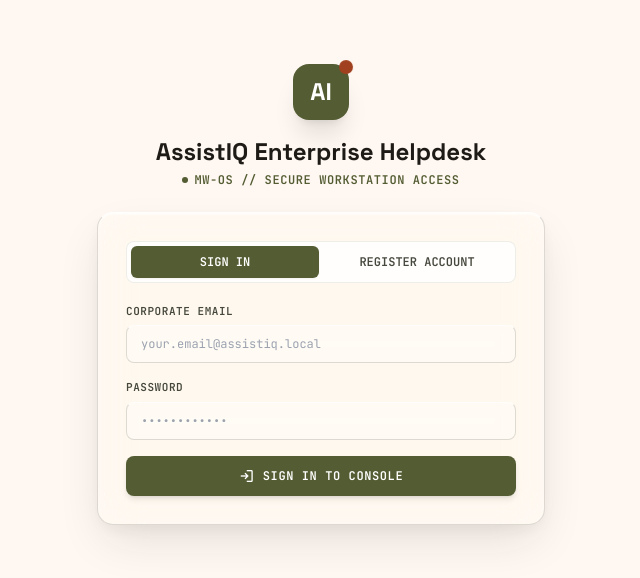
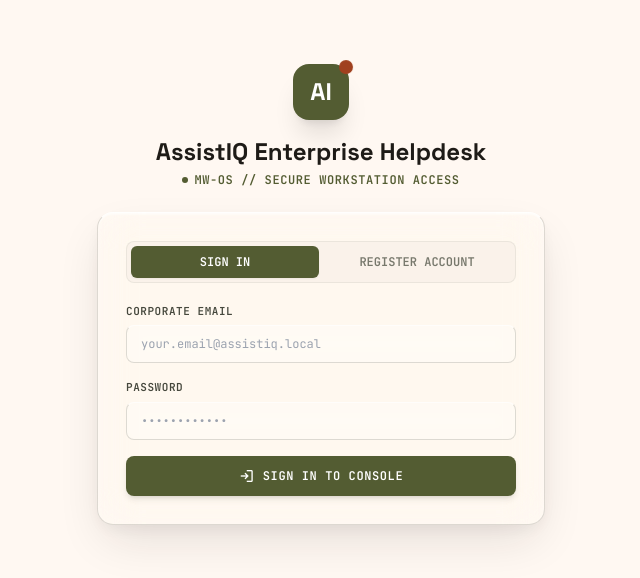
Before and after one commit to rasikakudale90/AssistIQ, a React (Vite) app in the folder frontend/: page / in a window 1280 px wide. Shown: the part 106-684 px from the top of the page, without its empty margins (319-959 px from the left). Built offline with nearby package versions, Linux system fonts and the light colour scheme; no server answers.

Commit message:
fix(auth): adjust inactive Register Account tab text contrast

```diff
--- a/frontend/src/views/LoginView.tsx
+++ b/frontend/src/views/LoginView.tsx
@@ -76,7 +76,7 @@ export const LoginView: React.FC = () => {
       <div className="mt-6 sm:mx-auto sm:w-full sm:max-w-md">
         <div className="liquid-glass-elevated py-7 px-7 shadow-2xl rounded-2xl border border-outline-variant/40 space-y-5">
           {/* Sign In vs Register Tabs */}
-          <div className="grid grid-cols-2 gap-1 bg-surface-container-lowest/80 backdrop-blur-md p-1 rounded-xl border border-outline-variant/30 text-xs font-mono shadow-xs">
+          <div className="grid grid-cols-2 gap-1 bg-surface-container-low p-1 rounded-xl border border-outline-variant/30 text-xs font-mono shadow-xs">
             <button
               type="button"
               onClick={() => {
@@ -86,7 +86,7 @@ export const LoginView: React.FC = () => {
               className={`py-2 rounded-lg font-bold transition-all press-tactile ${
                 authMode === 'signin'
                   ? 'bg-primary text-on-primary shadow-sm'
-                  : 'text-on-surface-variant hover:text-on-surface hover:bg-surface-container/40'
+                  : 'text-outline hover:text-on-surface hover:bg-surface-container/50'
               }`}
             >
               SIGN IN
@@ -101,7 +101,7 @@ export const LoginView: React.FC = () => {
               className={`py-2 rounded-lg font-bold transition-all press-tactile ${
                 authMode === 'register'
                   ? 'bg-primary text-on-primary shadow-sm'
-                  : 'text-on-surface-variant hover:text-on-surface hover:bg-surface-container/40'
+                  : 'text-outline hover:text-on-surface hover:bg-surface-container/50'
               }`}
             >
               REGISTER ACCOUNT
```
Also changed, not shown: 1 other file (tests, documents, lock files or other folders).
